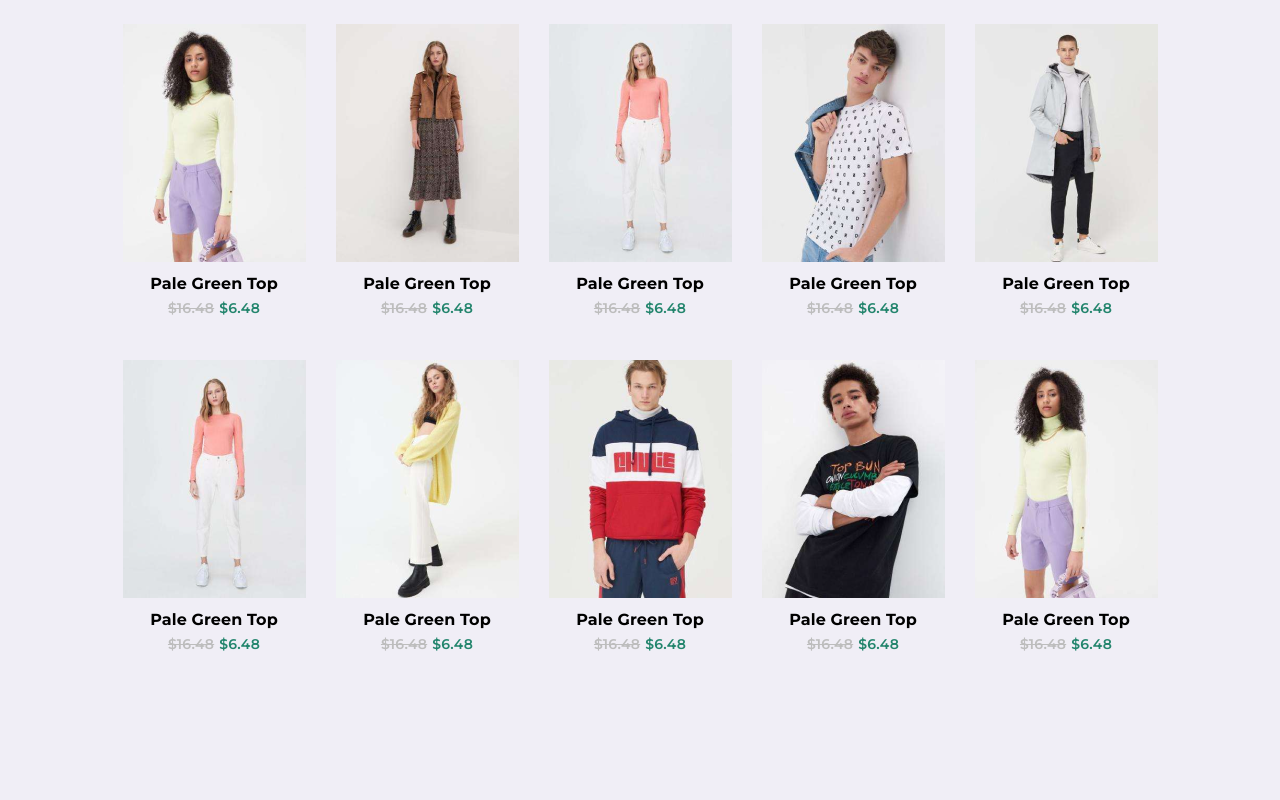
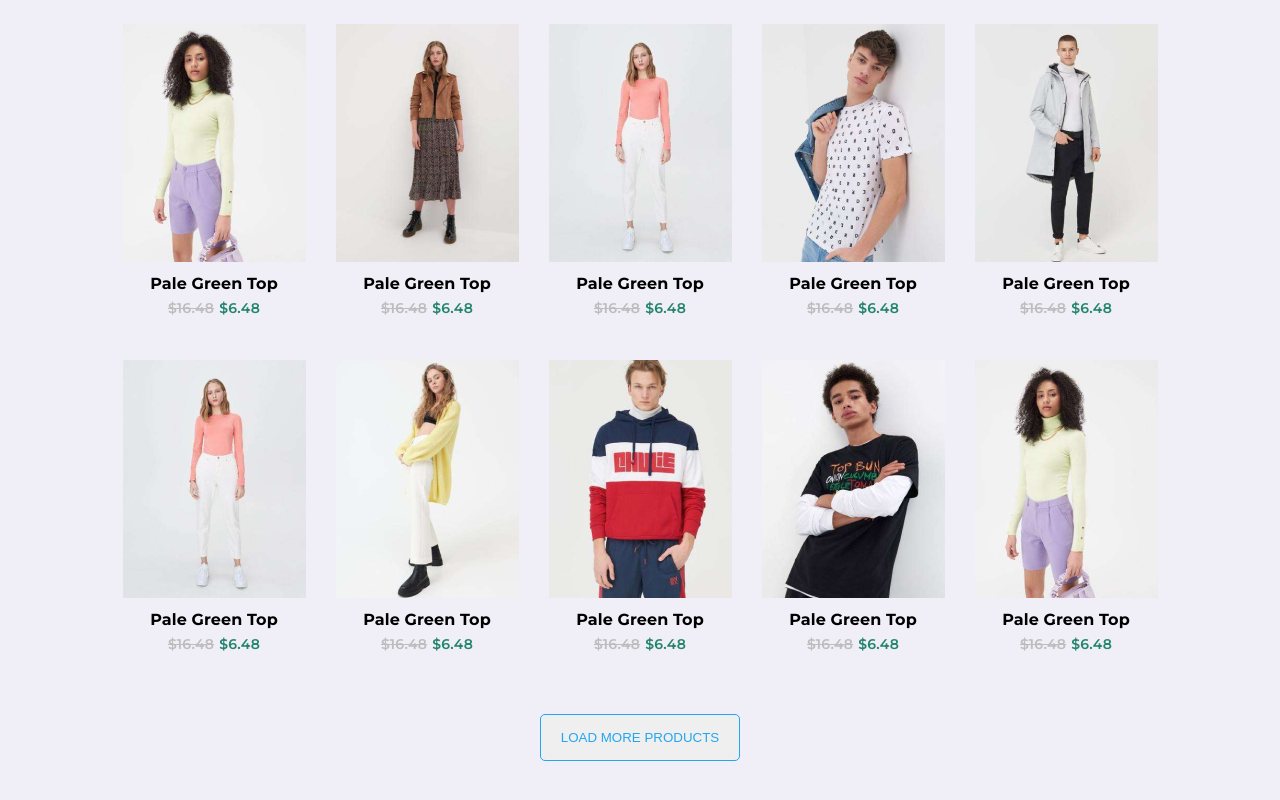
Before and after one commit to SAchu47/clothing-website, a React (Vite) app: page / in a window 1280 px wide. Shown: the part 1426-2226 px from the top of the page. Before the commit the page ends 2166 px from the top, so only its background shows below. Built offline with nearby package versions, Linux system fonts and the light colour scheme.

Commit message:
load more button

```diff
--- a/src/components/ProductListing/ProductListing.css
+++ b/src/components/ProductListing/ProductListing.css
@@ -2,6 +2,7 @@
   width: 100%;
   display: flex;
   flex-direction: column;
+  align-items: center;
   gap: 24px;
   padding: 24px;
 }
@@ -56,3 +57,18 @@ p {
   flex-wrap: wrap;
   gap: 30px;
 }
+
+.product_listing_main button {
+  margin: 24px;
+  padding: 15px 20px;
+  width: fit-content;
+  box-sizing: content-box;
+  color: #23a6f0;
+  border: 1px solid #23a6f0;
+  border-radius: 5px;
+  cursor: pointer;
+}
+
+.product_listing_main button:hover {
+  background: #a6d7f3;
+}
--- a/src/components/ProductListing/ProductListing.tsx
+++ b/src/components/ProductListing/ProductListing.tsx
@@ -2,74 +2,12 @@ import React, { FC, ReactElement } from 'react';
 import './ProductListing.css';
 
 interface Product {
+  id?: number;
   imageUrl: string;
   productName: string;
   productPrice: string;
   productSellingPrice: string;
 }
-
-const data: Product[] = [
-  {
-    imageUrl: 'productlisting1.png',
-    productName: 'Pale Green Top',
-    productPrice: '$16.48',
-    productSellingPrice: '$6.48',
-  },
-  {
-    imageUrl: 'productlisting2.png',
-    productName: 'Pale Green Top',
-    productPrice: '$16.48',
-    productSellingPrice: '$6.48',
-  },
-  {
-    imageUrl: 'productlisting3.png',
-    productName: 'Pale Green Top',
-    productPrice: '$16.48',
-    productSellingPrice: '$6.48',
-  },
-  {
-    imageUrl: 'productlisting4.png',
-    productName: 'Pale Green Top',
-    productPrice: '$16.48',
-    productSellingPrice: '$6.48',
-  },
-  {
-    imageUrl: 'productlisting5.png',
-    productName: 'Pale Green Top',
-    productPrice: '$16.48',
-    productSellingPrice: '$6.48',
-  },
-  {
-    imageUrl: 'productlisting3.png',
-    productName: 'Pale Green Top',
-    productPrice: '$16.48',
-    productSellingPrice: '$6.48',
-  },
-  {
-    imageUrl: 'productlisting6.png',
-    productName: 'Pale Green Top',
-    productPrice: '$16.48',
-    productSellingPrice: '$6.48',
-  },
-  {
-    imageUrl: 'productlisting7.png',
-    productName: 'Pale Green Top',
-    productPrice: '$16.48',
-    productSellingPrice: '$6.48',
-  },
-  {
-    imageUrl: 'productlisting8.png',
-    productName: 'Pale Green Top',
-    productPrice: '$16.48',
-    productSellingPrice: '$6.48',
-  },
-  {
-    imageUrl: 'productlisting1.png',
-    productName: 'Pale Green Top',
-    productPrice: '$16.48',
-    productSellingPrice: '$6.48',
-  },
-];
 
 const ProductComponent: FC<Product> = (props): ReactElement => {
   return (
@@ -89,6 +27,79 @@ const ProductComponent: FC<Product> = (props): ReactElement => {
 };
 
 const ProductListing: FC = (): ReactElement => {
+  const data: Product[] = [
+    {
+      id: 1,
+      imageUrl: 'productlisting1.png',
+      productName: 'Pale Green Top',
+      productPrice: '$16.48',
+      productSellingPrice: '$6.48',
+    },
+    {
+      id: 2,
+      imageUrl: 'productlisting2.png',
+      productName: 'Pale Green Top',
+      productPrice: '$16.48',
+      productSellingPrice: '$6.48',
+    },
+    {
+      id: 3,
+      imageUrl: 'productlisting3.png',
+      productName: 'Pale Green Top',
+      productPrice: '$16.48',
+      productSellingPrice: '$6.48',
+    },
+    {
+      id: 4,
+      imageUrl: 'productlisting4.png',
+      productName: 'Pale Green Top',
+      productPrice: '$16.48',
+      productSellingPrice: '$6.48',
+    },
+    {
+      id: 5,
+      imageUrl: 'productlisting5.png',
+      productName: 'Pale Green Top',
+      productPrice: '$16.48',
+      productSellingPrice: '$6.48',
+    },
+    {
+      id: 6,
+      imageUrl: 'productlisting3.png',
+      productName: 'Pale Green Top',
+      productPrice: '$16.48',
+      productSellingPrice: '$6.48',
+    },
+    {
+      id: 7,
+      imageUrl: 'productlisting6.png',
+      productName: 'Pale Green Top',
+      productPrice: '$16.48',
+      productSellingPrice: '$6.48',
+    },
+    {
+      id: 8,
+      imageUrl: 'productlisting7.png',
+      productName: 'Pale Green Top',
+      productPrice: '$16.48',
+      productSellingPrice: '$6.48',
+    },
+    {
+      id: 9,
+      imageUrl: 'productlisting8.png',
+      productName: 'Pale Green Top',
+      productPrice: '$16.48',
+      productSellingPrice: '$6.48',
+    },
+    {
+      id: 10,
+      imageUrl: 'productlisting1.png',
+      productName: 'Pale Green Top',
+      productPrice: '$16.48',
+      productSellingPrice: '$6.48',
+    },
+  ];
+
   return (
     <div className="product_listing_main">
       <div className="product_listing_main_content">
@@ -109,6 +120,7 @@ const ProductListing: FC = (): ReactElement => {
           );
         })}
       </div>
+      <button>LOAD MORE PRODUCTS</button>
     </div>
   );
 };
```
